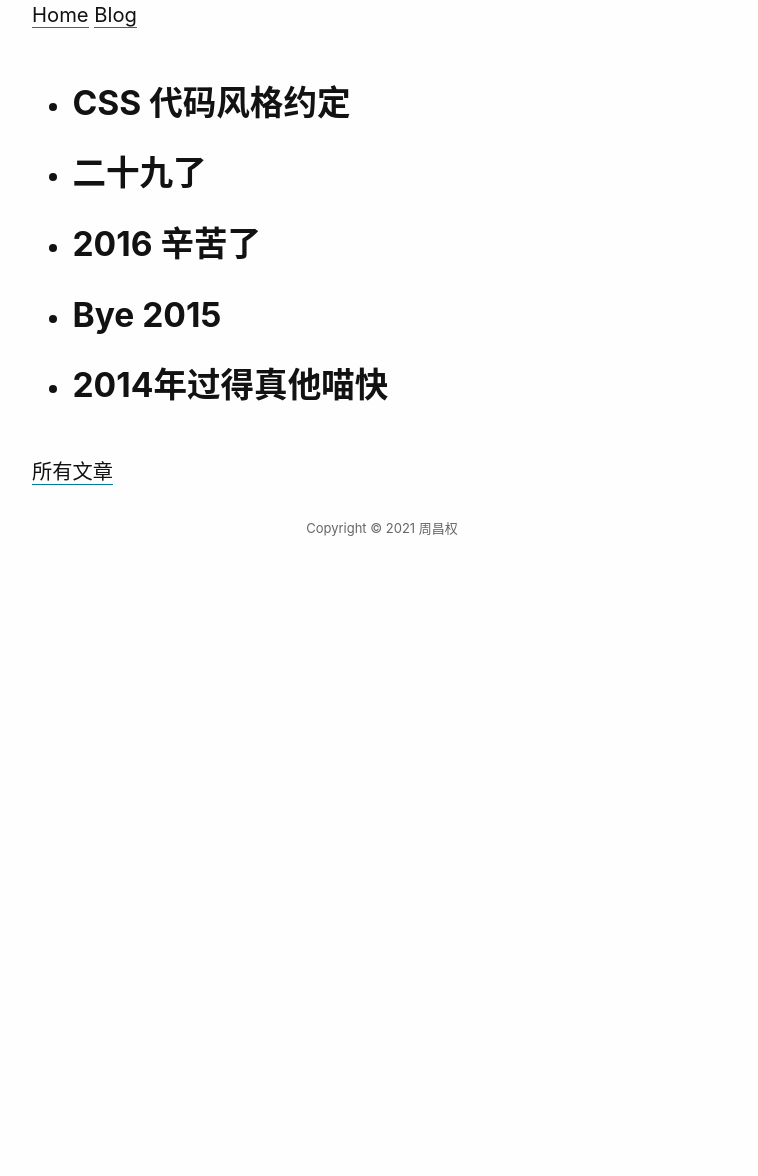
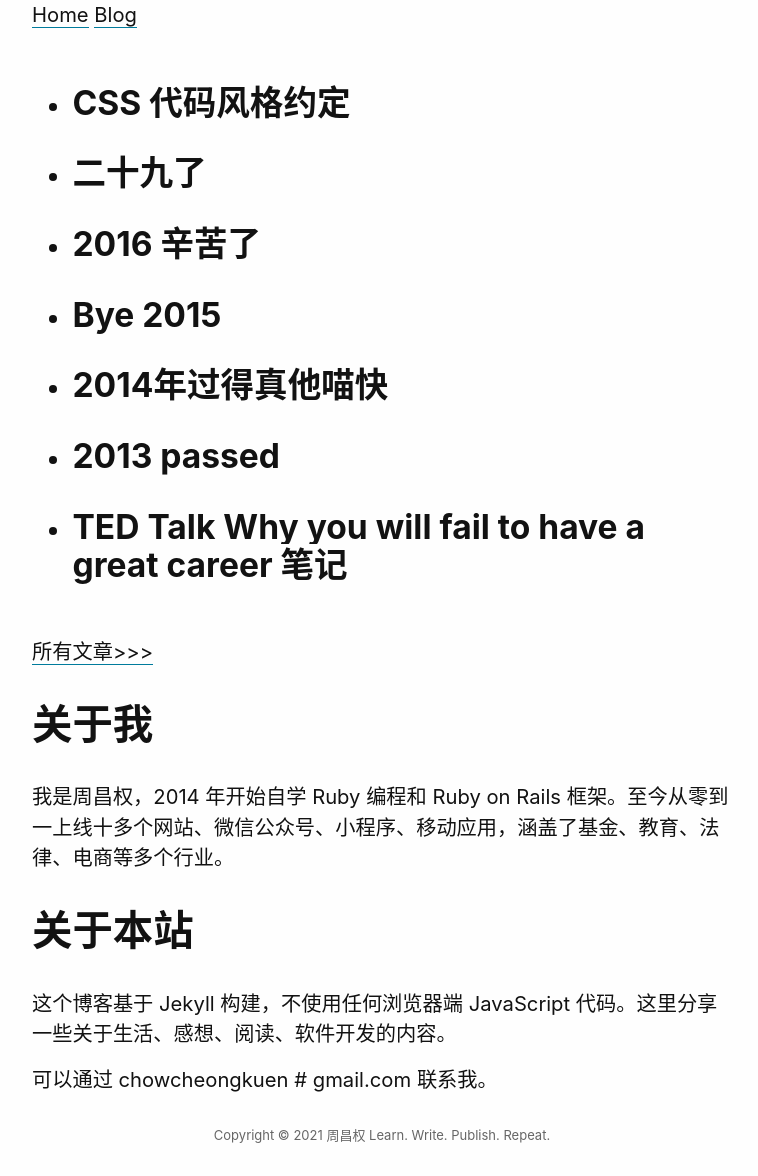
Before and after one commit to chowcheongkuen/chowcheongkuen.github.io, a Jekyll site: the page built from index.html, in a window 1280 px wide. Shown: the whole page, without its empty margins (258-1016 px from the left). Built offline with Jekyll 4.4.1, drawn with Linux system fonts in a browser that asks for light colours; before the commit the page ends 900 px from its top, so only the background shows below that.

Commit message:
docs: Add about me

```diff
--- /dev/null
+++ b/_includes/about.html
@@ -0,0 +1,9 @@
+<h1>关于我</h1>
+
+<p>我是周昌权，2014 年开始自学 Ruby 编程和 Ruby on Rails 框架。至今从零到一上线十多个网站、微信公众号、小程序、移动应用，涵盖了基金、教育、法律、电商等多个行业。</p>
+
+<h1>关于本站</h1>
+
+<p>这个博客基于 Jekyll 构建，不使用任何浏览器端 JavaScript 代码。这里分享一些关于生活、感想、阅读、软件开发的内容。</p>
+
+<p>可以通过 chowcheongkuen # gmail.com 联系我。</p>
--- a/_includes/footer.html
+++ b/_includes/footer.html
@@ -1,5 +1,5 @@
 <footer class="footer">
   <section class="copyright">
-    Copyright &copy; {{ site.time | date: '%Y' }} {{ site.author }}
+    Copyright &copy; {{ site.time | date: '%Y' }} {{ site.author }} Learn. Write. Publish. Repeat.
   </section>
 </footer>
--- a/_sass/main.scss
+++ b/_sass/main.scss
@@ -123,7 +123,6 @@ code {
 
   h1 {
    margin-left: 0;
-   margin-top: 0;
    max-width: 75%;
   }
 
--- a/index.html
+++ b/index.html
@@ -3,11 +3,13 @@ layout: home
 ---
 
 <ul>
-  {% for post in site.posts limit: 5 %}
+  {% for post in site.posts limit: 7 %}
     <li class="link">
       <h2><a href="{{ post.url }}">{{ post.title }}</a></h2>
     </l>
   {% endfor %}
 </ul>
 
-<p><a href="/blog">所有文章</a></p>
+<p><a href="/blog">所有文章>>></a></p>
+
+{% include about.html %}
```
